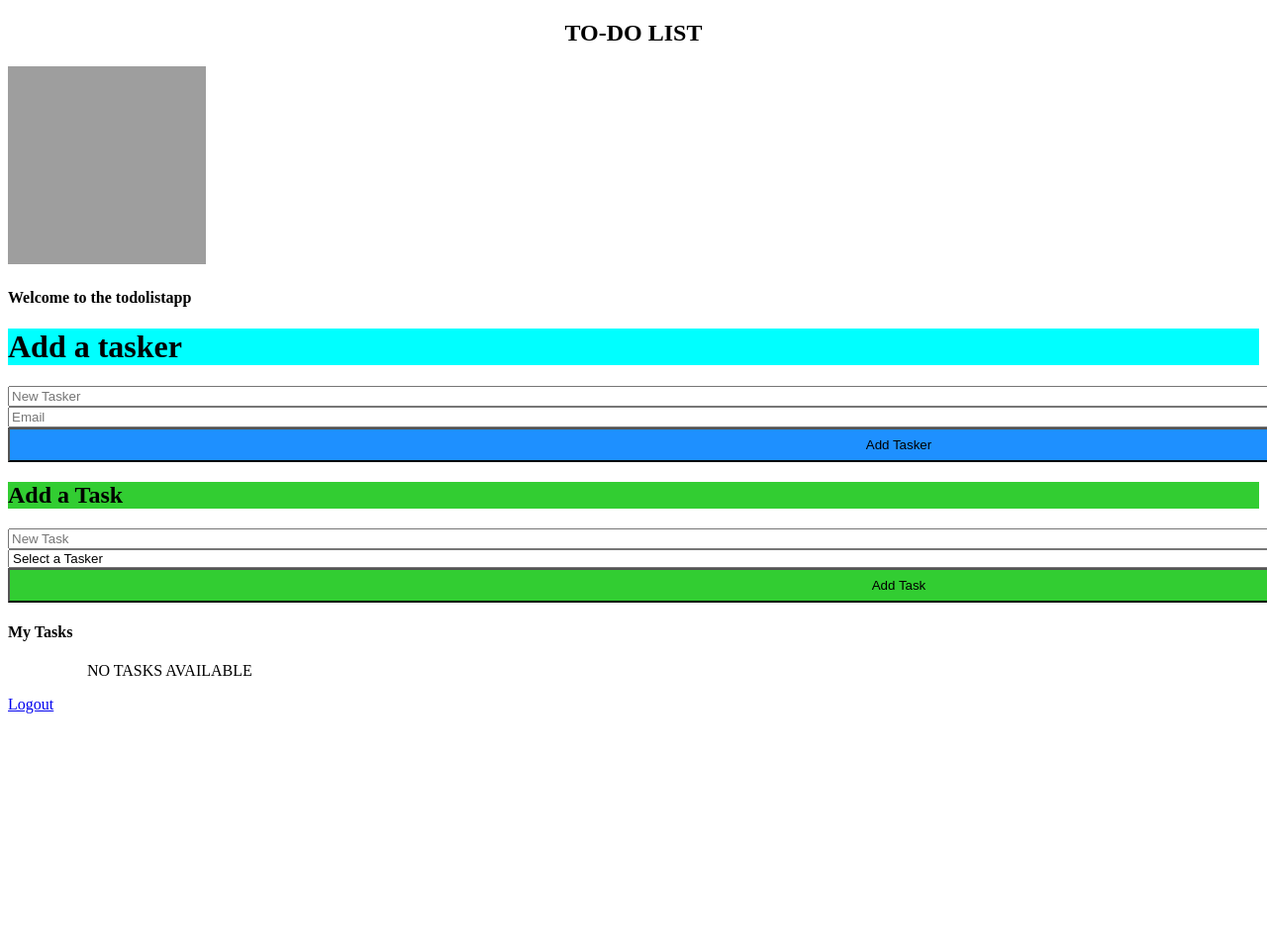
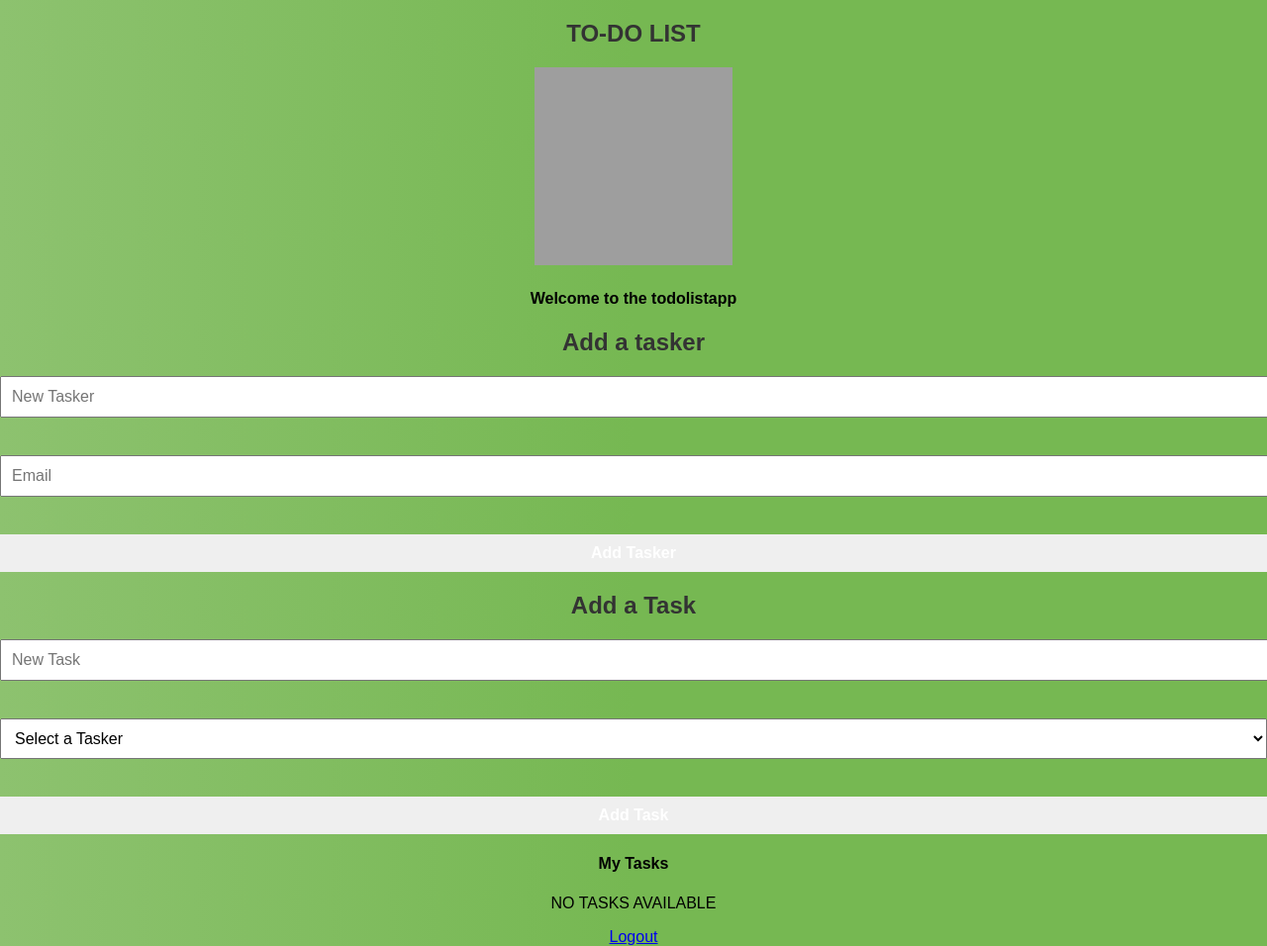
Before and after one commit to questos21/todolistapp, a Django app: template templates/todolistapp/task_list.html in a window 1280 px wide; the page is wider, and only the part inside the window is pictured. Shown: that part at 99% size. Before the commit the page ends 721 px from the top of that part, so only its background shows below. Run offline with Django 5.2, Linux system fonts and the light colour scheme; the template is opened without the code that fills it, so the values that code supplies are empty; parts of the project's set-up code (start-up, migrations or seed data) failed here and were passed over; grey boxes are pictures that could not be loaded.

Commit message:
assesment done

```diff
--- a/templates/todolistapp/base.html
+++ b/templates/todolistapp/base.html
@@ -3,6 +3,7 @@
 <head>
     <meta charset="UTF-8">
     <title>TO-DO LIST</title>
+    <link rel="stylesheet" href="style.css">
 </head>
 <body>
     <h2 style="text-align: center">TO-DO LIST</h2>
--- a/templates/todolistapp/task_list.html
+++ b/templates/todolistapp/task_list.html
@@ -2,24 +2,28 @@
 {% load static %}
 {% block content %}
 {# create the form to register taskers #}
+    <link rel="stylesheet" href="{% static 'task_list_style.css' %}">
     <img src="{% static 'images/logo.jpg' %}" width="200" height="200" />
     <h4>Welcome to the todolistapp {{ user.username }}</h4>
-    <h1 style="background-color: cyan",>Add a tasker</h1>
+    <div class="sectionblue">
+    <h2>Add a tasker</h2>
     <form action="{% url 'add_tasker' %}" method="post">
     {% csrf_token %}
-    <input style="width: 1800px" type="text" name="user_tasker" placeholder="New Tasker">
+    <input type="text" name="user_tasker" placeholder="New Tasker">
         <br>
-        <input style="width: 1800px" type="email" name="user_email" placeholder="Email">
+        <input type="email" name="user_email" placeholder="Email">
         <br>
-        <button type="submit" style="background-color: dodgerblue; width: 1800px; height: 35px">Add Tasker</button>
+        <button type="submit" >Add Tasker</button>
     </form>
-    <h2 style="background-color: limegreen"> Add a Task</h2>
+    </div>
+    <div class="sectiongreen">
+    <h2> Add a Task</h2>
 <form action="{% url 'add_task' %}" method="post">
     {% csrf_token %}
-    <input style="width: 1800px" type="text" name="task" placeholder="New Task">
+    <input type="text" name="task" placeholder="New Task">
     <br>
     {# taskers dropdown #}
-    <select style="width: 1800px; " name="tasker">
+    <select name="tasker">
         <option value="">Select a Tasker</option>
         {% for tasker in taskers %}
         <option value="{{ tasker.id }}">
@@ -28,9 +32,10 @@
         {% endfor %}
     </select>
     <br>
-    <button style="width: 1800px; background-color: limegreen; height: 35px" type="submit">Add Task</button>
+    <button type="submit">Add Task</button>
 </form>
-<h4>My Tasks</h4>
+    </div>
+    <h4>My Tasks</h4>
     <ul>
         {% for task in tasks %}
             <li>
@@ -47,9 +52,9 @@
                 <a href="{% url 'delete_task' task.id %}">Delete This Task</a>
             </li>
             {# if no tasks show this #}
-            {% empty %}
+        {% empty %}
             <ul>
-              NO TASKS AVAILABLE
+                NO TASKS AVAILABLE
             </ul>
 
         {% endfor %}
--- a/todolist/settings.py
+++ b/todolist/settings.py
@@ -125,9 +125,7 @@ USE_TZ = True
 # Static files (CSS, JavaScript, Images)
 # https://docs.djangoproject.com/en/5.1/howto/static-files/
 STATIC_URL = 'static/'
-STATICFILES_DIRS = [
-    os.path.join(BASE_DIR, 'static')
-]
+STATICFILES_DIRS = [BASE_DIR, 'todolistapp/static']
 
 # Default primary key field type
 # https://docs.djangoproject.com/en/5.1/ref/settings/#default-auto-field
--- /dev/null
+++ b/todolistapp/static/style.css
@@ -0,0 +1,96 @@
+@import url(https://fonts.googleapis.com/css?family=Roboto:300);
+
+.login-page {
+  width: 360px;
+  padding: 8% 0 0;
+  margin: auto;
+}
+.form {
+  position: relative;
+  z-index: 1;
+  background: #FFFFFF;
+  max-width: 360px;
+  margin: 0 auto 100px;
+  padding: 45px;
+  text-align: center;
+  box-shadow: 0 0 20px 0 rgba(0, 0, 0, 0.2), 0 5px 5px 0 rgba(0, 0, 0, 0.24);
+}
+.form input {
+  font-family: "Roboto", sans-serif;
+  outline: 0;
+  background: #f2f2f2;
+  width: 100%;
+  border: 0;
+  margin: 0 0 15px;
+  padding: 15px;
+  box-sizing: border-box;
+  font-size: 14px;
+}
+.form button {
+  font-family: "Roboto", sans-serif;
+  text-transform: uppercase;
+  outline: 0;
+  background: #4CAF50;
+  width: 100%;
+  border: 0;
+  padding: 15px;
+  color: #FFFFFF;
+  font-size: 14px;
+  cursor: pointer;
+}
+.form button:hover,.form button:active,.form button:focus {
+  background: #43A047;
+}
+.form .message {
+  margin: 15px 0 0;
+  color: #b3b3b3;
+  font-size: 12px;
+}
+.form .message a {
+  color: #4CAF50;
+  text-decoration: none;
+}
+.form .register-form {
+  display: none;
+}
+.container {
+  position: relative;
+  z-index: 1;
+  max-width: 300px;
+  margin: 0 auto;
+}
+.container:before, .container:after {
+  content: "";
+  display: block;
+  clear: both;
+}
+.container .info {
+  margin: 50px auto;
+  text-align: center;
+}
+.container .info h1 {
+  margin: 0 0 15px;
+  padding: 0;
+  font-size: 36px;
+  font-weight: 300;
+  color: #1a1a1a;
+}
+.container .info span {
+  color: #4d4d4d;
+  font-size: 12px;
+}
+.container .info span a {
+  color: #000000;
+  text-decoration: none;
+}
+.container .info span .fa {
+  color: #EF3B3A;
+}
+body {
+  background: #76b852;
+  background: rgb(141,194,111);
+  background: linear-gradient(90deg, rgba(141,194,111,1) 0%, rgba(118,184,82,1) 50%);
+  font-family: "Roboto", sans-serif;
+  -webkit-font-smoothing: antialiased;
+  -moz-osx-font-smoothing: grayscale;
+}
--- a/todolistapp/static/task_list_style.css
+++ b/todolistapp/static/task_list_style.css
@@ -0,0 +1,71 @@
+body {
+    font-family: Arial, sans-serif;
+    text-align: center;
+    background-color: #f4f4f4;
+    margin: 0;
+    padding: 0;
+}
+
+.container {
+    width: 90%;
+    max-width: 600px;
+    margin: 20px auto;
+    background: white;
+    padding: 100px;
+    box-shadow: 0px 0px 10px rgba(0, 0, 0, 0.1);
+}
+
+h2 {
+    color: #333;
+}
+
+.section {
+    margin-top: 15px;
+    padding: 15px;
+    border-radius: 5px;
+}
+
+.blue {
+    background-color: #007bff;
+    color: blue;
+}
+
+.green {
+    background-color: #28a745;
+    color: white;
+}
+
+input, select, button {
+    display: block;
+    width: 100%;
+    margin: 10px 0;
+    padding: 10px;
+    font-size: 16px;
+}
+
+button {
+    cursor: pointer;
+    border: none;
+    color: white;
+    font-weight: bold;
+}
+
+.blue button {
+    background-color: #0056b3;
+}
+
+.green button {
+    background-color: #1e7e34;
+}
+
+ul {
+    list-style-type: none;
+    padding: 0;
+}
+
+li {
+    background: #ddd;
+    margin: 5px;
+    padding: 10px;
+    border-radius: 5px;
+}
```
Also changed, not shown: templates/todolistapp/login.html (+17 -4 lines), templates/todolistapp/register.html (+21 -12 lines), todolistapp/static/registerstyle.css (added, +49 -0 lines), db.sqlite3, todolistapp/migrations/0001_initial.py, todolistapp/migrations/0002_task_user_alter_task_taskers.py (deleted).
